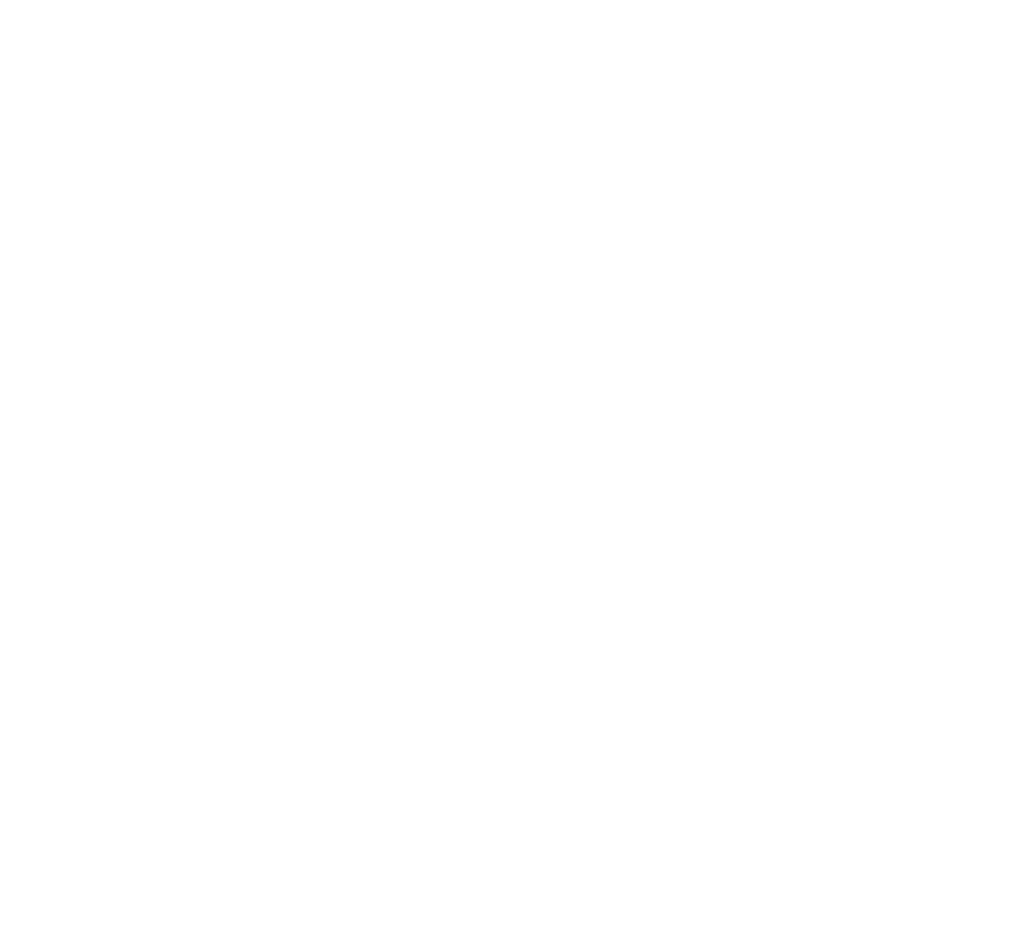
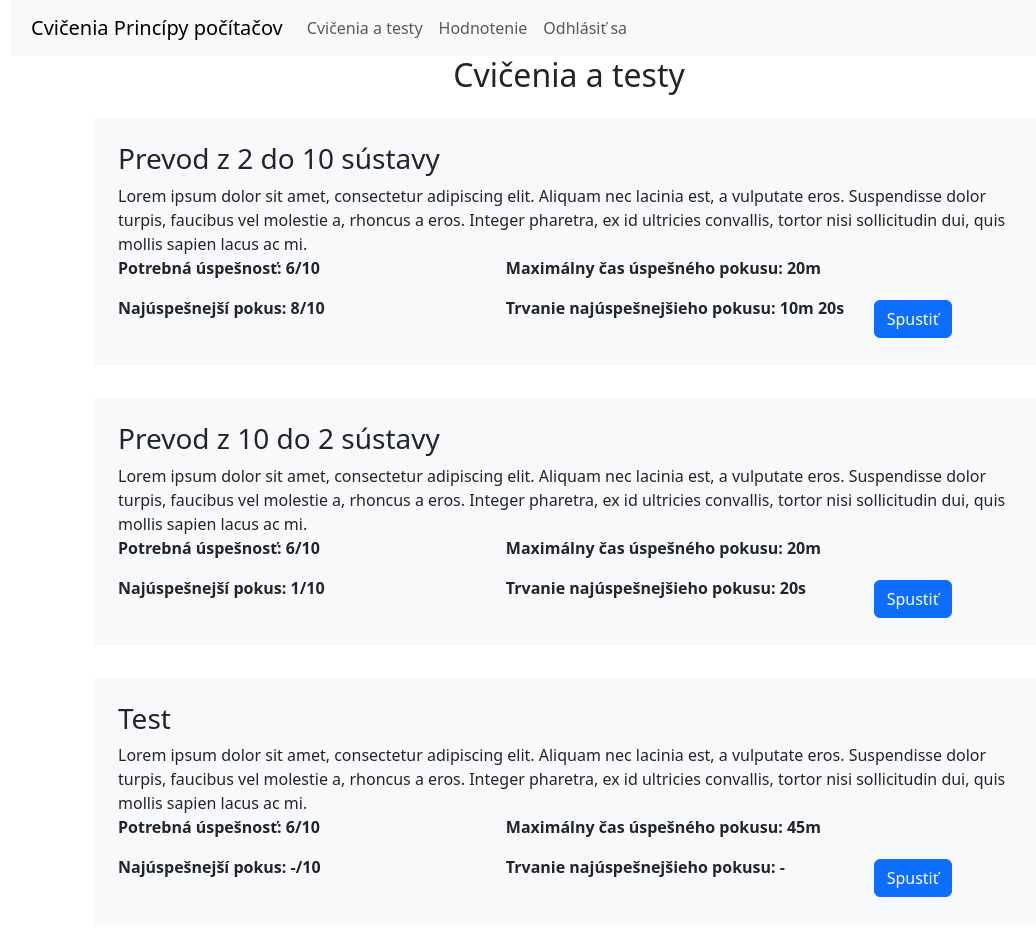
Before and after one commit to Dam297/TIA_Cvicenia-Principy-pocitacov, a React (Vite) app in the folder app-fe/: page /list in a window 1280 px wide. Before the commit this address had no page. Shown: the top 936 px of the page, without its empty margins (71-1107 px from the left). Before the commit the page ends 800 px from the top, so only its background shows below. Built offline with nearby package versions, Linux system fonts and the light colour scheme.

Commit message:
Add ExerciseTestPage
Add ExerciseTestPage - list of exercises and pages

```diff
--- a/app-fe/src/App.jsx
+++ b/app-fe/src/App.jsx
@@ -1,6 +1,7 @@
 import { useState } from 'react'
 import { BrowserRouter, Routes, Route } from 'react-router-dom';
 import SuccessStudentPage from './pages/SuccessStudentPage';
+import ExerciseTestPage from './pages/ExerciseTestPage';
 
 
 function App() {
@@ -13,6 +14,11 @@ function App() {
             element={<SuccessStudentPage/>}
             >
           </Route>
+          <Route
+            path="/list"
+            element={<ExerciseTestPage/>}
+          >
+          </Route>
         </Routes>
 
       </BrowserRouter>
--- a/app-fe/src/components/Nav.jsx
+++ b/app-fe/src/components/Nav.jsx
@@ -18,7 +18,7 @@ function Nav() {
                 <div className="collapse navbar-collapse" id="navbarSupportedContent">
                     <ul className="navbar-nav mr-auto">
                         <li className="nav-item">
-                            <Link className="nav-link" to="/3">
+                            <Link className="nav-link" to="/list">
                                 Cvičenia a testy
                             </Link>
                         </li>
--- /dev/null
+++ b/app-fe/src/pages/ExerciseTestPage.jsx
@@ -0,0 +1,58 @@
+import Nav from "../components/Nav";
+import Header from "../components/Header"
+import DescriptionTestExercise from "../components/DescriptionTestExercise";
+
+
+
+function ExerciseTestPage() {
+    return <>
+        <Nav />
+        <Header name="Cvičenia a testy" />
+        <div className="row align-items-center justify-content-center" >
+            {Object.entries(SAMPLE_EXERCISES_TESTS).map(([key, itm]) => (
+                <DescriptionTestExercise
+                    key={key}
+                    header={itm.name}
+                    paragraphs={itm.description}
+                    needSuccess={itm.need}
+                    maximalTime={itm.time_max}
+                    bestSuccess={itm.best_attempt}
+                    bestSuccessTime={itm.time_best_attempt}
+                    buttonLink={itm.to}
+                />
+            ))}
+        </div>
+    </>;
+}
+
+export default ExerciseTestPage
+
+const SAMPLE_EXERCISES_TESTS = [
+    {
+        name: "Prevod z 2 do 10 sústavy",
+        description: ["Lorem ipsum dolor sit amet, consectetur adipiscing elit. Aliquam nec lacinia est, a vulputate eros. Suspendisse dolor turpis, faucibus vel molestie a, rhoncus a eros. Integer pharetra, ex id ultricies convallis, tortor nisi sollicitudin dui, quis mollis sapien lacus ac mi."],
+        need: "6/10",
+        time_max: "20m",
+        best_attempt: "8/10",
+        time_best_attempt: "10m 20s",
+        to: "/description"
+    },
+    {
+        name: "Prevod z 10 do 2 sústavy",
+        description: ["Lorem ipsum dolor sit amet, consectetur adipiscing elit. Aliquam nec lacinia est, a vulputate eros. Suspendisse dolor turpis, faucibus vel molestie a, rhoncus a eros. Integer pharetra, ex id ultricies convallis, tortor nisi sollicitudin dui, quis mollis sapien lacus ac mi."],
+        need: "6/10",
+        time_max: "20m",
+        best_attempt: "1/10",
+        time_best_attempt: "20s",
+        to: "/description"
+    },
+    {
+        name: "Test",
+        description: ["Lorem ipsum dolor sit amet, consectetur adipiscing elit. Aliquam nec lacinia est, a vulputate eros. Suspendisse dolor turpis, faucibus vel molestie a, rhoncus a eros. Integer pharetra, ex id ultricies convallis, tortor nisi sollicitudin dui, quis mollis sapien lacus ac mi."],
+        need: "6/10",
+        time_max: "45m",
+        best_attempt: "-/10",
+        time_best_attempt: "-",
+        to: "/description"
+    }
+];
```
